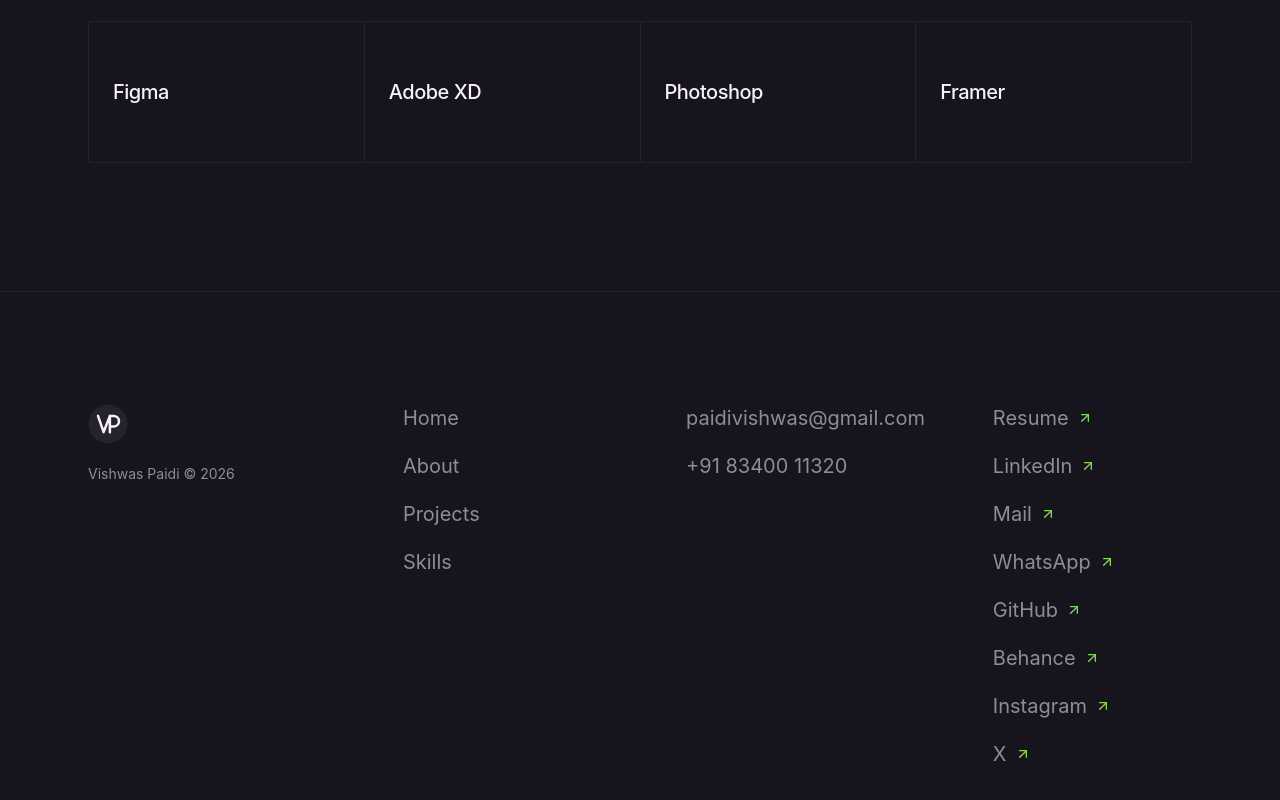
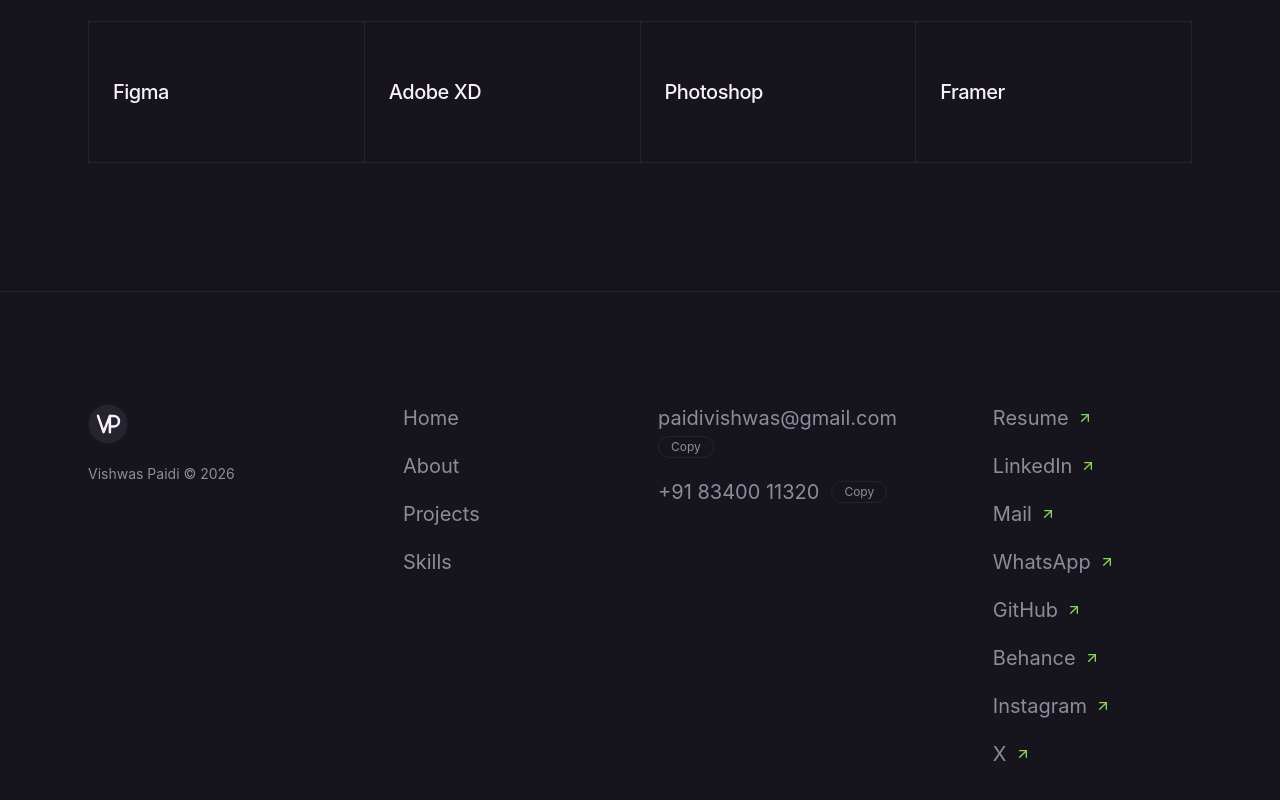
Before and after one commit to paidivishwas/portfoilo-website, a React (Vite) app: page / in a window 1280 px wide. Shown: the part 3353-4153 px from the top of the page. Built offline with nearby package versions, Linux system fonts and the light colour scheme.

Commit message:
chage icon

```diff
--- a/src/components/Contact.jsx
+++ b/src/components/Contact.jsx
@@ -1,4 +1,5 @@
-import { Mail, Phone, ArrowUpRight } from 'lucide-react'
+import { useState } from 'react'
+import { ArrowUpRight } from 'lucide-react'
 import Reveal from './Reveal'
 import Logo from './Logo'
 import { profile, socials } from '../data/content'
@@ -12,17 +13,32 @@ const pages = [
 
 const linkClass = 'text-xl text-mute transition-colors hover:text-ink'
 
-/** Contact line whose icon fades in from the left on hover/focus. */
-function ContactLink({ href, icon: Icon, children }) {
+/** Contact line: opens mail/phone app; a small "Copy" button appears on hover. */
+function ContactLink({ href, value }) {
+  const [copied, setCopied] = useState(false)
+
+  const copy = async () => {
+    try {
+      await navigator.clipboard.writeText(value)
+      setCopied(true)
+      setTimeout(() => setCopied(false), 1500)
+    } catch {
+      /* clipboard unavailable */
+    }
+  }
+
   return (
-    <a href={href} className={`group relative flex items-center ${linkClass}`}>
-      <Icon
-        size={18}
-        strokeWidth={1.5}
-        className="absolute -left-7 hidden text-accent opacity-0 transition-all duration-300 group-hover:translate-x-0 group-hover:opacity-100 group-focus-visible:translate-x-0 group-focus-visible:opacity-100 md:block md:-translate-x-2"
-      />
-      <span className="break-all">{children}</span>
-    </a>
+    <div className="group flex flex-wrap items-center gap-x-3 gap-y-1">
+      <a href={href} className={`break-all ${linkClass}`}>{value}</a>
+      <button
+        type="button"
+        onClick={copy}
+        aria-label={`Copy ${value}`}
+        className="rounded-full border border-line px-3 py-0.5 text-xs text-mute opacity-0 transition-all duration-300 hover:border-ink hover:text-ink focus-visible:opacity-100 group-hover:opacity-100 group-focus-within:opacity-100 [@media(hover:none)]:opacity-100"
+      >
+        {copied ? 'Copied' : 'Copy'}
+      </button>
+    </div>
   )
 }
 
@@ -49,9 +65,9 @@ export default function Contact() {
           </ul>
 
           {/* Contact details */}
-          <div className="space-y-5 md:pl-7">
-            <ContactLink href={`mailto:${profile.email}`} icon={Mail}>{profile.email}</ContactLink>
-            <ContactLink href={`tel:${profile.phoneRaw}`} icon={Phone}>{profile.phone}</ContactLink>
+          <div className="space-y-5">
+            <ContactLink href={`mailto:${profile.email}`} value={profile.email} />
+            <ContactLink href={`tel:${profile.phoneRaw}`} value={profile.phone} />
           </div>
 
           {/* Socials */}
```
Also changed, not shown: 1 other file (tests, documents, lock files or other folders).
